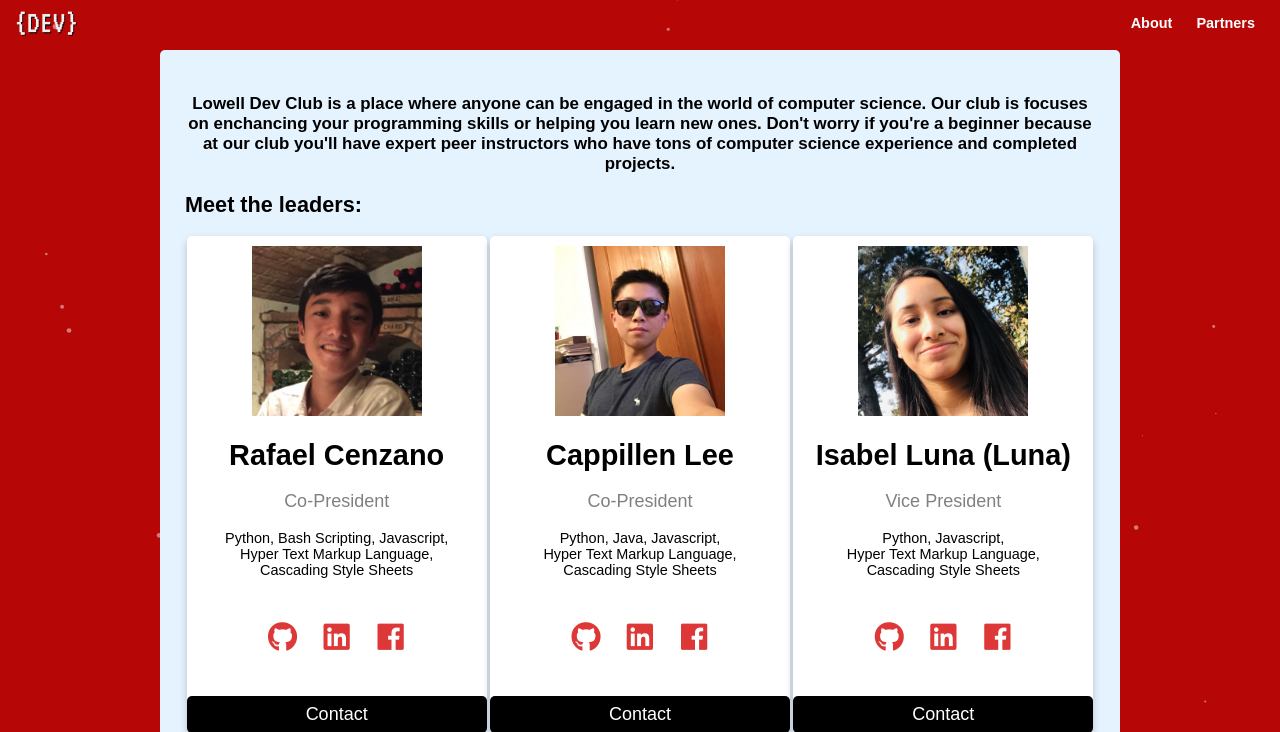
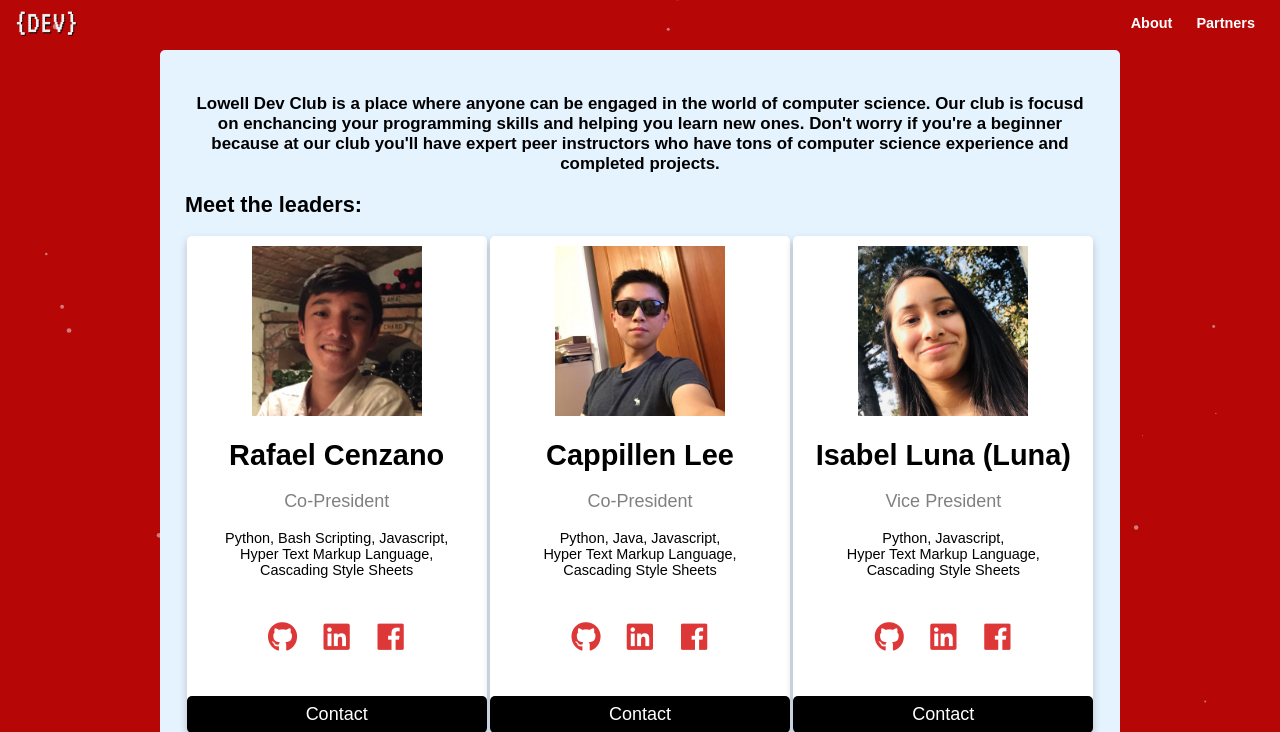
Before and after one commit to lowell-dev-club/www.lowelldevclub.com, a Python web app: template lowelldevclub/templates/about.html in a window 1280 px wide. Shown: the top 732 px of the page. Run offline with Jinja, Linux system fonts and the light colour scheme; the template is opened without the code that fills it, so the values that code supplies are empty; some libraries are stand-ins or nearby versions.

Commit message:
fix grammar

```diff
--- a/lowelldevclub/templates/about.html
+++ b/lowelldevclub/templates/about.html
@@ -35,7 +35,7 @@ Lowell Dev Club About
         <u><h1><span class="about_us"></span></h1></u>
       </div>
       <div class="typed_wrap">
-        <h3><span class="about_paragraph fade-about-paragraph" id="">Lowell Dev Club is a place where anyone can be engaged in the world of computer science. Our club is focuses on enchancing your programming skills or helping you learn new ones. Don't worry if you're a beginner because at our club you'll have expert peer instructors who have tons of computer science experience and completed projects.</span></h3>
+        <h3><span class="about_paragraph fade-about-paragraph" id="">Lowell Dev Club is a place where anyone can be engaged in the world of computer science. Our club is focusd on enchancing your programming skills and helping you learn new ones. Don't worry if you're a beginner because at our club you'll have expert peer instructors who have tons of computer science experience and completed projects.</span></h3>
       </div>
       <div class="typed_wrap">
         <h2><span class="meet_leaders" id="meet_leaders"></span></h2>
```
